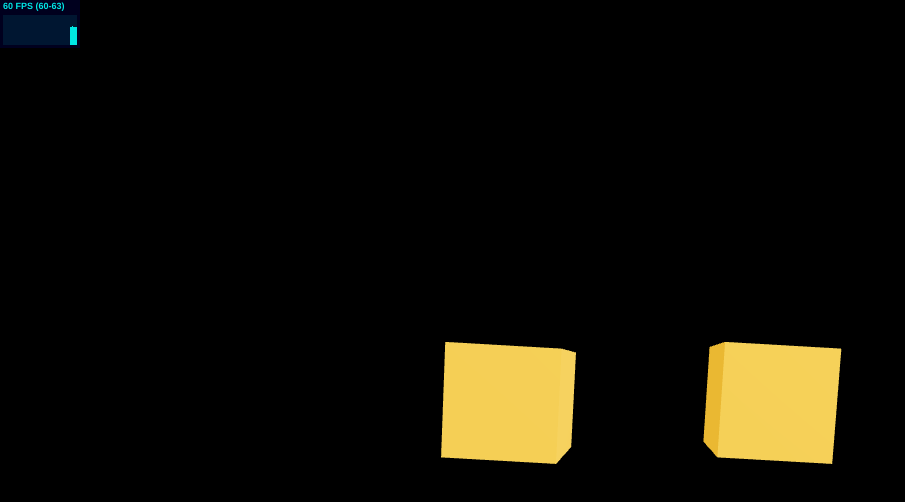
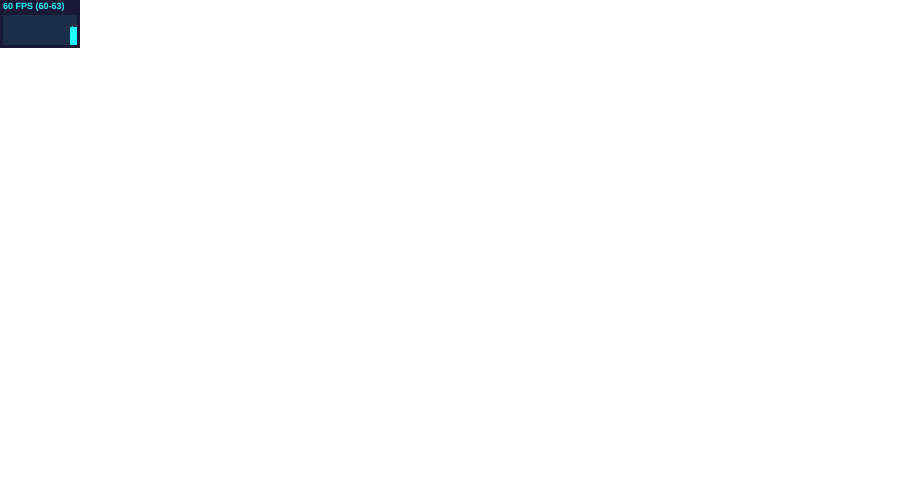
Before and after one commit to cjvidro/r3f-experiments, a React (Create React App) app: page / in a window 1280 px wide. Shown: the top 502 px of the page, without its empty margins (0-905 px from the left). Built offline with nearby package versions, Linux system fonts and the light colour scheme.

Commit message:
YT player

```diff
--- a/package.json
+++ b/package.json
@@ -6,7 +6,7 @@
     "@react-spring/core": "^9.4.5",
     "@react-spring/three": "^9.4.5",
     "@react-spring/web": "^9.4.5",
-    "@react-three/drei": "^9.11.2",
+    "@react-three/drei": "^9.13.0",
     "@react-three/fiber": "^8.0.19",
     "@testing-library/jest-dom": "^5.16.4",
     "@testing-library/react": "^13.2.0",
--- a/public/index.html
+++ b/public/index.html
@@ -28,9 +28,7 @@
   </head>
   <body>
     <noscript>You need to enable JavaScript to run this app.</noscript>
-    <div id="topBar"></div>
     <div id="root"></div>
-    <div id="bottomBar"></div>
     <!--
       This HTML file is a template.
       If you open it directly in the browser, you will see an empty page.
--- a/src/App.css
+++ b/src/App.css
@@ -9,22 +9,4 @@ body,
   height: 100%;
   margin: 0;
   padding: 0;
-  position: absolute;
 }
-
-.cinematic {
-  height: calc((100vh - 100vw/2.35)/2) !important;
-  transition:all .5s;
-}
-
-#topBar, #bottomBar {
-  width: 100%;
-  height: 0;
-  position: absolute;
-  z-index: 99;
-  background-color: #060606;
-}
-
-#bottomBar {
-  bottom: 0;
-}
--- a/src/App.js
+++ b/src/App.js
@@ -1,24 +1,41 @@
 import './App.css';
 import Box from './components/Box';
-import {OrbitControls, Stats} from '@react-three/drei';
-import {Canvas} from '@react-three/fiber';
-import React from "react";
-import Cinematic from "./components/Cinematic";
+import {Html, OrbitControls, Stats} from '@react-three/drei';
+import {Canvas, useFrame} from '@react-three/fiber';
+import React, {useRef} from "react";
+
+function YTVideo(props) {
+  const ref = useRef();
+
+  return (
+    <group ref={ref} {...props}>
+      <Html transform position={[0, 5, 0]}>
+        <iframe
+          src={props.link}
+          frameBorder="0"
+          allow="autoplay; encrypted-media"
+          width="420"
+          height="315"
+        >
+        </iframe>
+      </Html>
+    </group>
+  );
+
+}
 
 function App() {
-
   return (
     <>
-      <Cinematic/>
-      <Canvas id="canvas" aspect={2.35}>
-        <color attach="background" args={["black"]}/>
-        <ambientLight/>
-        <pointLight position={[10, 10, 10]}/>
-        <OrbitControls/>
-        <Box position={[-1.2, 0, 0]}/>
-        <Box position={[1.2, 0, 0]}/>
-        <Stats/>
-      </Canvas>
+    <Canvas>
+      <ambientLight intensity={1} color="white"/>
+      <directionalLight intensity={1} color="white"/>
+      <OrbitControls />
+      <Box position={[-8, 0, 0]} />
+      <Stats />
+      <YTVideo link="https://www.youtube.com/embed/7SsrVGHJvaA" position={[-4, 5, 0]}/>
+      <YTVideo link="https://www.youtube.com/embed/XKWcAsT8Sqc" position={[4, 5, 7]} rotation={[0, -1.2, 0]}/>
+    </Canvas>
     </>
   );
 }
```
Also changed, not shown: 2 other files (tests, documents, lock files or other folders).
